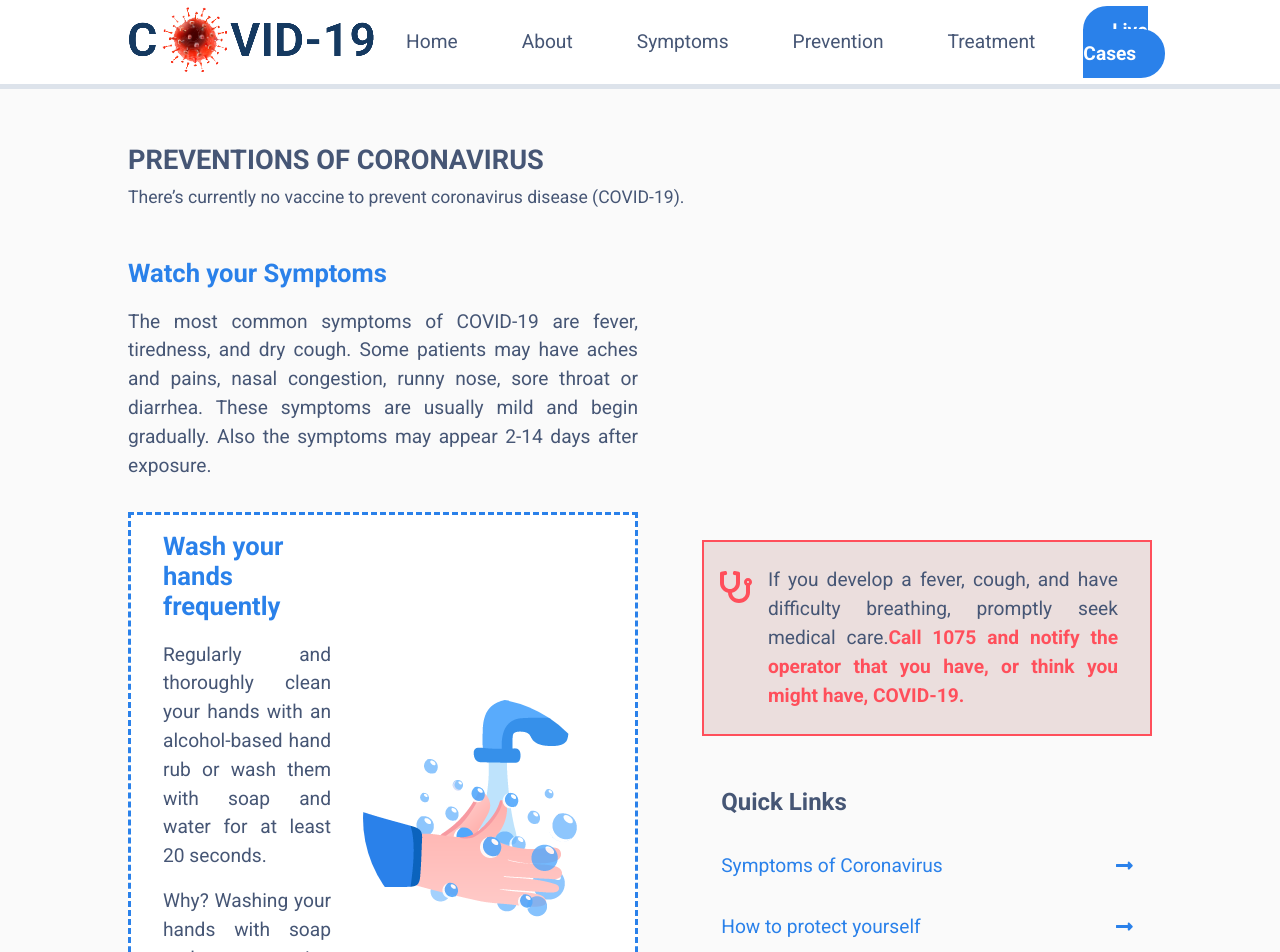
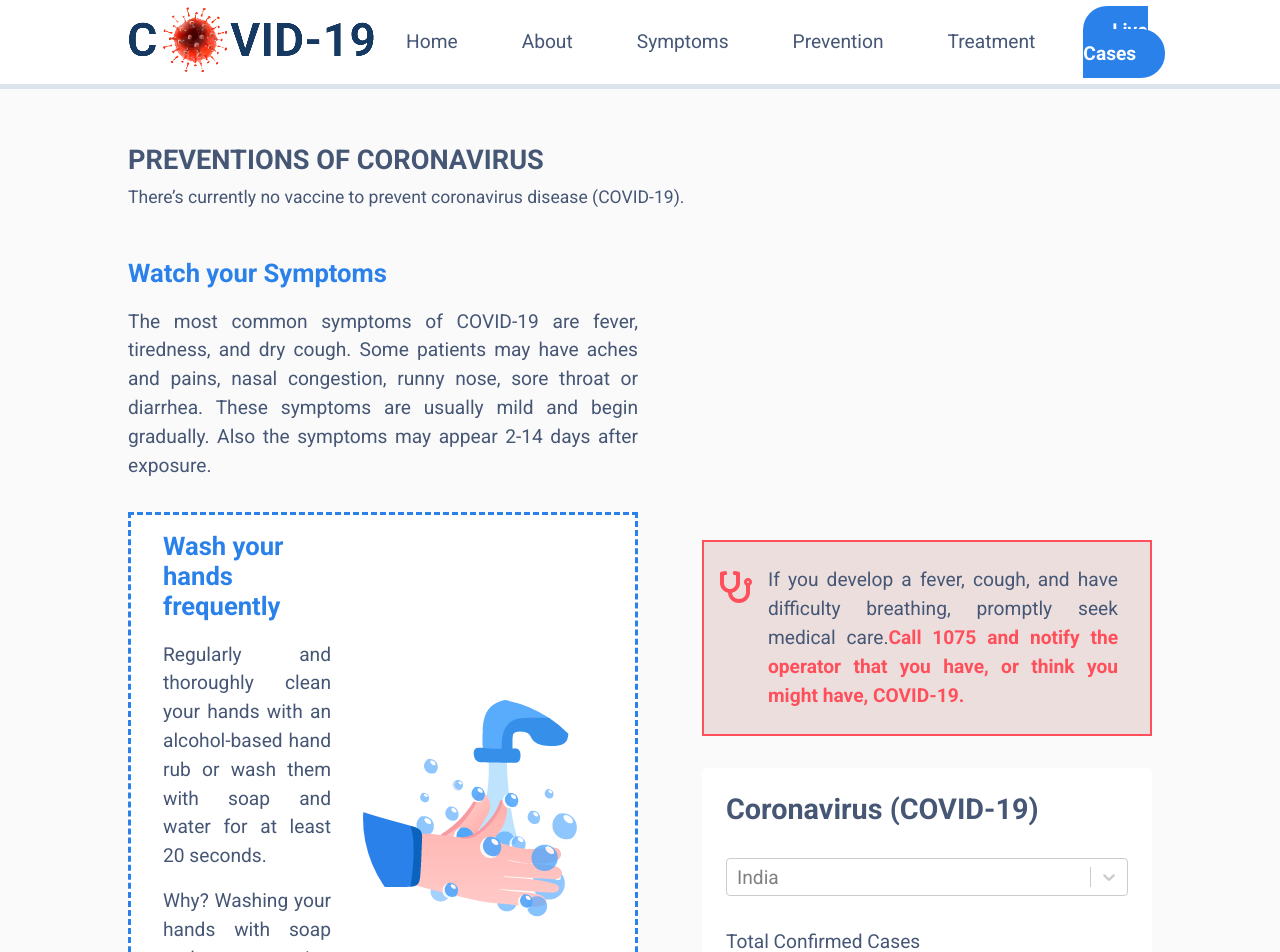
Before and after one commit to anjanKoradia/Corona-Disease-Tracker, a React (Create React App) app: page /prevention in a window 1280 px wide. Shown: the top 952 px of the page. Built offline with nearby package versions, Linux system fonts and the light colour scheme; no server answers.

Commit message:
Add CoronaCasesInfo box in symptoms & Prevention pages.

```diff
--- a/src/Components/Layouts/Prevention/Prevention.jsx
+++ b/src/Components/Layouts/Prevention/Prevention.jsx
@@ -2,14 +2,12 @@ import React from "react";
 import ReactPlayer from "react-player";
 import Alert from "../../Shared/Alert/Alert";
 import QuickLinks from "../../Shared/QuickLinks/QuickLinks";
-
 import PreventionStepsCard from "./PreventionStepsCard/PreventionStepsCard";
-
 import home from "../../../Assets/Images/home.png";
 import wash_hand from "../../../Assets/Images/wash_hand.png";
 import touching_face from "../../../Assets/Images/touching_face.png";
 import hygiene from "../../../Assets/Images/hygiene.png";
-
+import CoronaCasesInfo from "../../Shared/CoronaCasesInfo/CoronaCasesInfo";
 import "./Prevention.css"
 
 function Prevention() {
@@ -71,6 +69,7 @@ function Prevention() {
               />
             </div>
             <Alert />
+            <CoronaCasesInfo />
             <QuickLinks />
           </div>
         </div>
--- a/src/Components/Layouts/Symptoms/Symptoms.jsx
+++ b/src/Components/Layouts/Symptoms/Symptoms.jsx
@@ -9,6 +9,7 @@ import QuickLinks from "../../Shared/QuickLinks/QuickLinks";
 import Alert from "../../Shared/Alert/Alert";
 
 import "./Symptoms.css";
+import CoronaCasesInfo from "../../Shared/CoronaCasesInfo/CoronaCasesInfo";
 
 function Symptoms() {
   return (
@@ -81,6 +82,7 @@ function Symptoms() {
               />
             </div>
             <Alert />
+            <CoronaCasesInfo />
             <QuickLinks />
           </div>
         </div>
```
